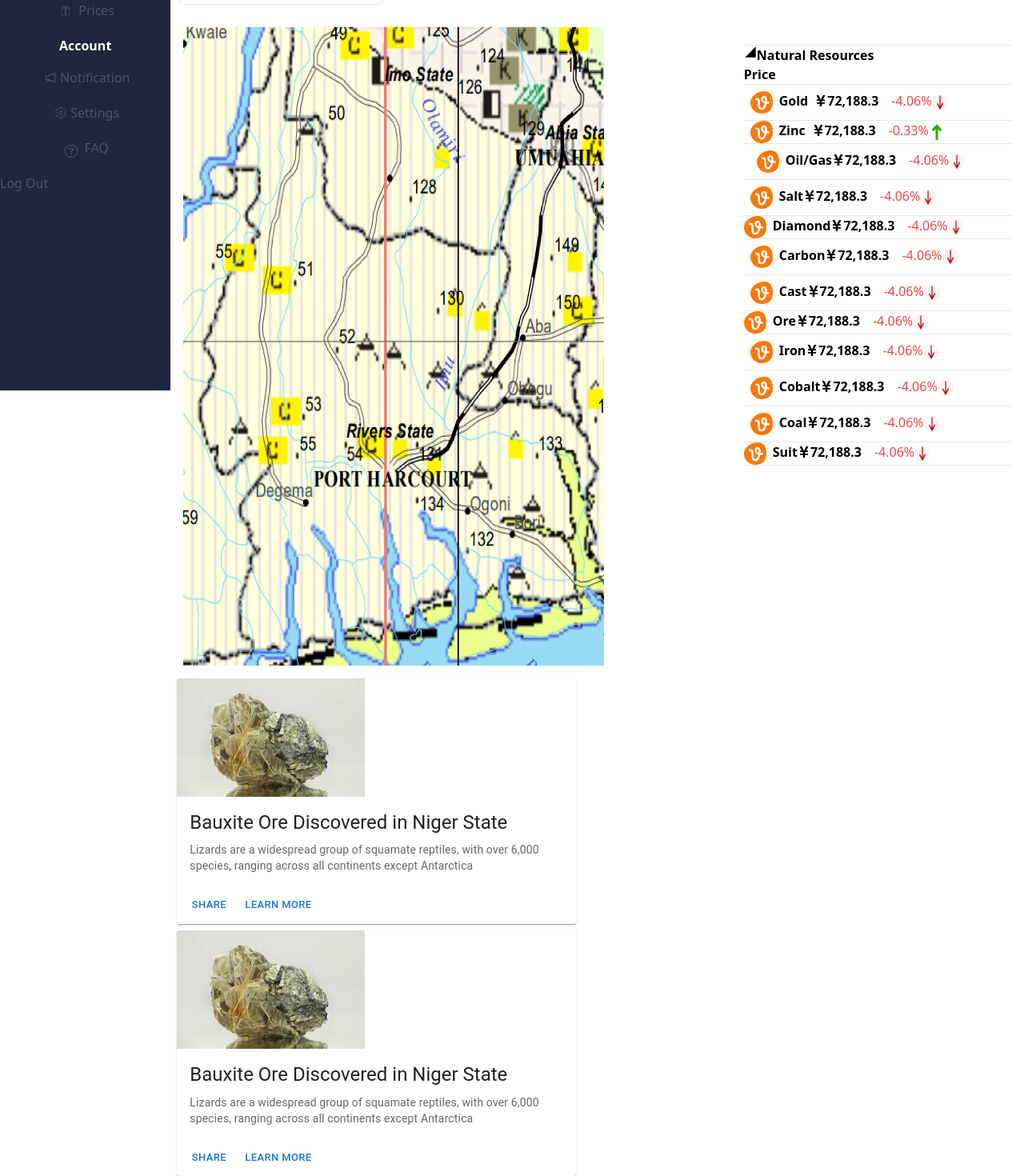
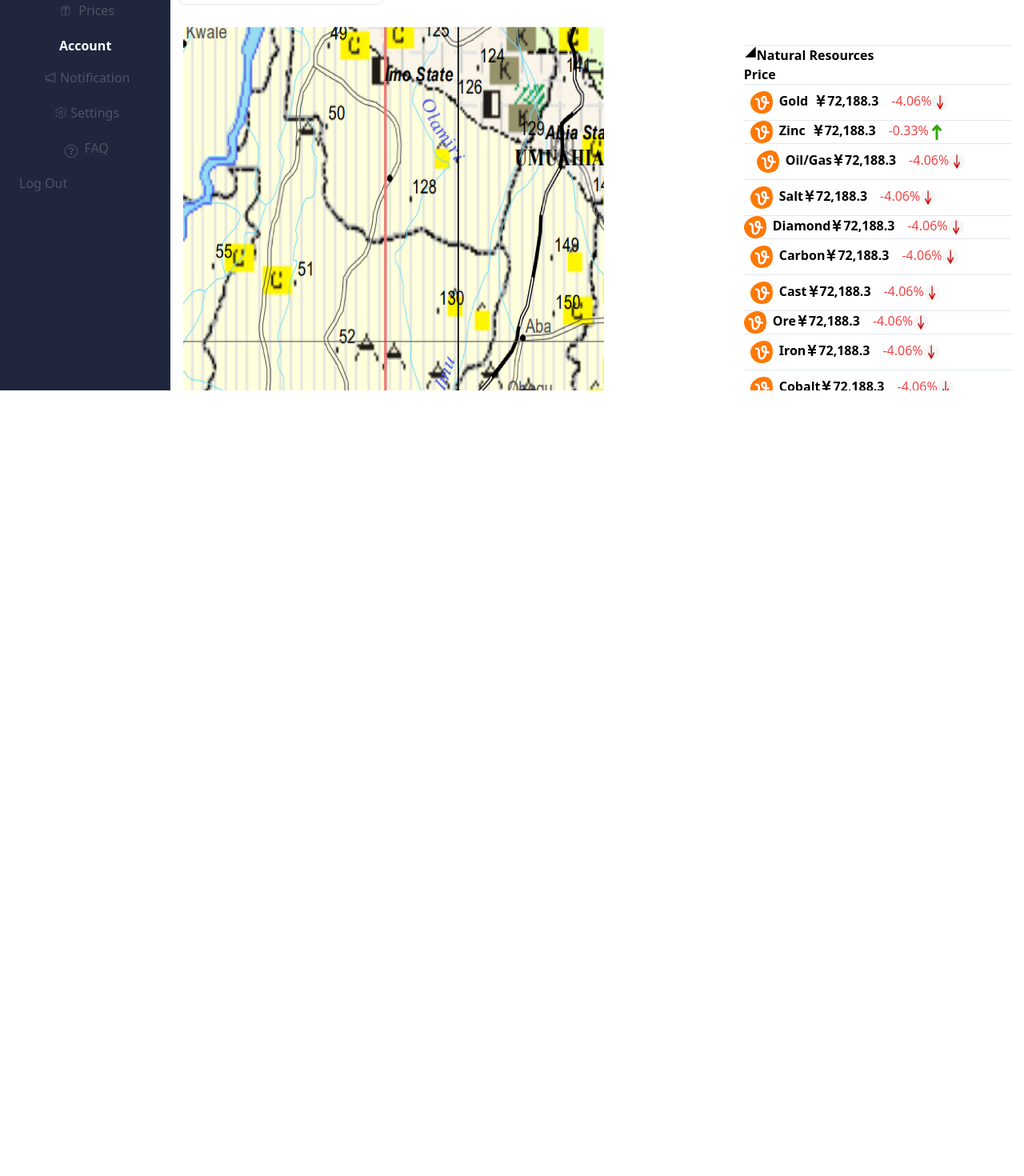
Before and after one commit to nmrems-ece/frontend-next, a Next.js app: page /dashboard in a window 1280 px wide. Shown: the part 312-1782 px from the top of the page at 80% size. After the commit the page ends 800 px from the top, so only its background shows below. Built offline with nearby package versions, Linux system fonts and the light colour scheme.

Commit message:
asfddasfasd

```diff
--- a/app/dashboard/page.jsx
+++ b/app/dashboard/page.jsx
@@ -48,7 +48,7 @@ const page = ({ title, price, image, rate, arrow }) => {
     };
 
   return (
-    <div className="flex bg-white h-screen w-screen">
+    <div className="flex bg-white h-screen w-screen overflow-hidden">
       <div className="h-full w-full bg-gray-200 flex scroll">
         <div className="bg-gray-200 w-1/6 flex">
           <div className="bg-[#1F263E] w-screen ">
@@ -86,7 +86,7 @@ const page = ({ title, price, image, rate, arrow }) => {
                   <div>
                     <Faq />
                   </div>
-                  <div className="bottom-0 ">
+                  <div className="ml-6">
                     <LogOut />
                   </div>
                 </li>
@@ -113,20 +113,7 @@ const page = ({ title, price, image, rate, arrow }) => {
           </div>
           <div>
             <div className="bg-inherit overflow-hiddden m-2">
-              <MediaCard
-                news=" Lizards are a widespread group of squamate reptiles, with over 6,000
-          species, ranging across all continents except Antarctica"
-                image={discovery1}
-                title="Bauxite Ore Discovered in Niger State"
-              />
-            </div>
-            <div className="bg-inherit overflow-hiddden m-2">
-              <MediaCard
-                news=" Lizards are a widespread group of squamate reptiles, with over 6,000
-          species, ranging across all continents except Antarctica"
-                image={discovery1}
-                title="Bauxite Ore Discovered in Niger State"
-              />
+
             </div>
           </div>
         </div>
--- a/app/signup/page.jsx
+++ b/app/signup/page.jsx
@@ -22,7 +22,7 @@ const SignUp = () => {
       toast.error("All credentials are required and must be greater than 5 !");
     }
     try {
-      const response = await axios.post("/api/users/signup", user);
+      const response = await axios.post("https://nmrems-backend.onrender.com/api/v1/auth/admin/signup", user);
       toast.success("Registration succcessful!");
       router.push("/signin");
       console.log(user);
```
